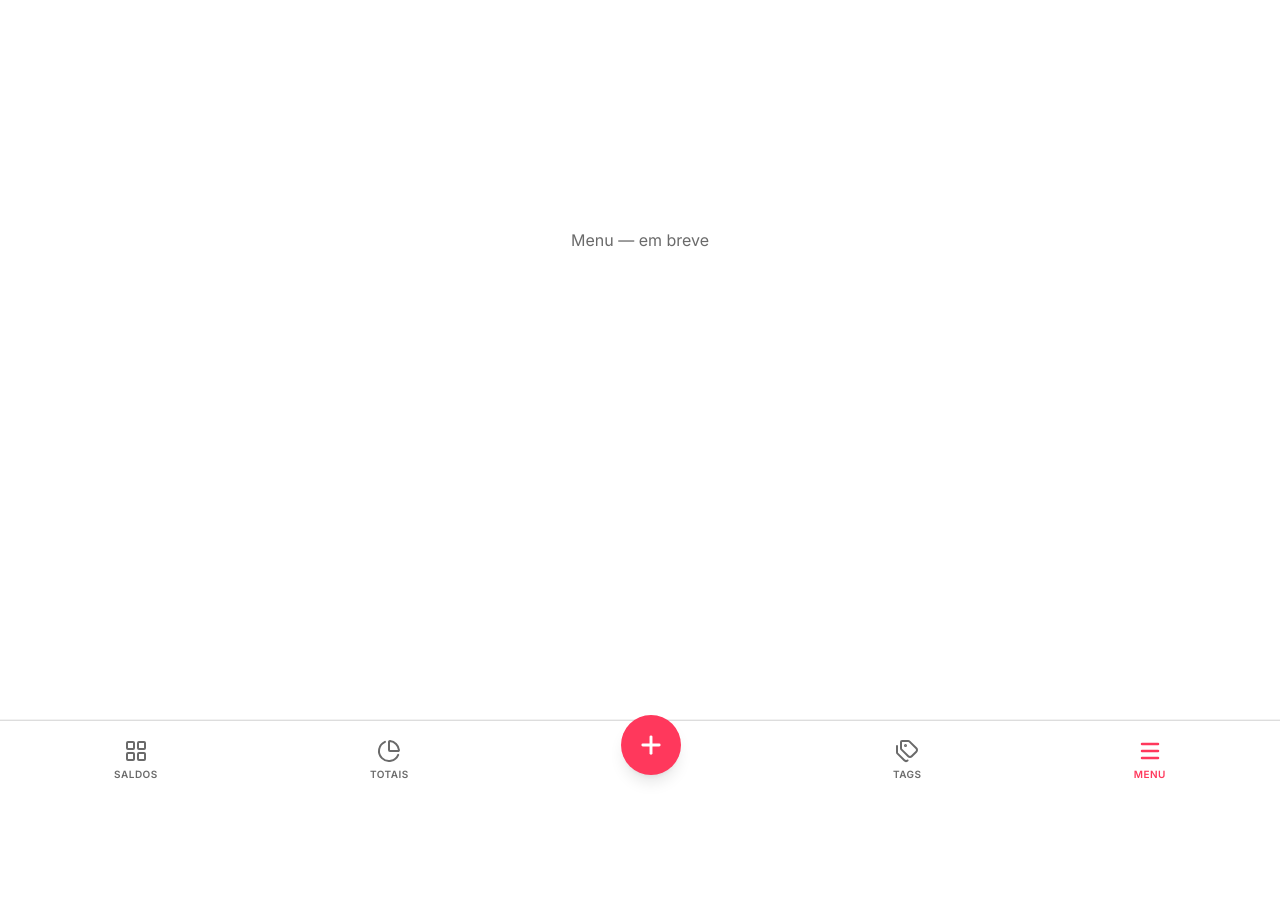
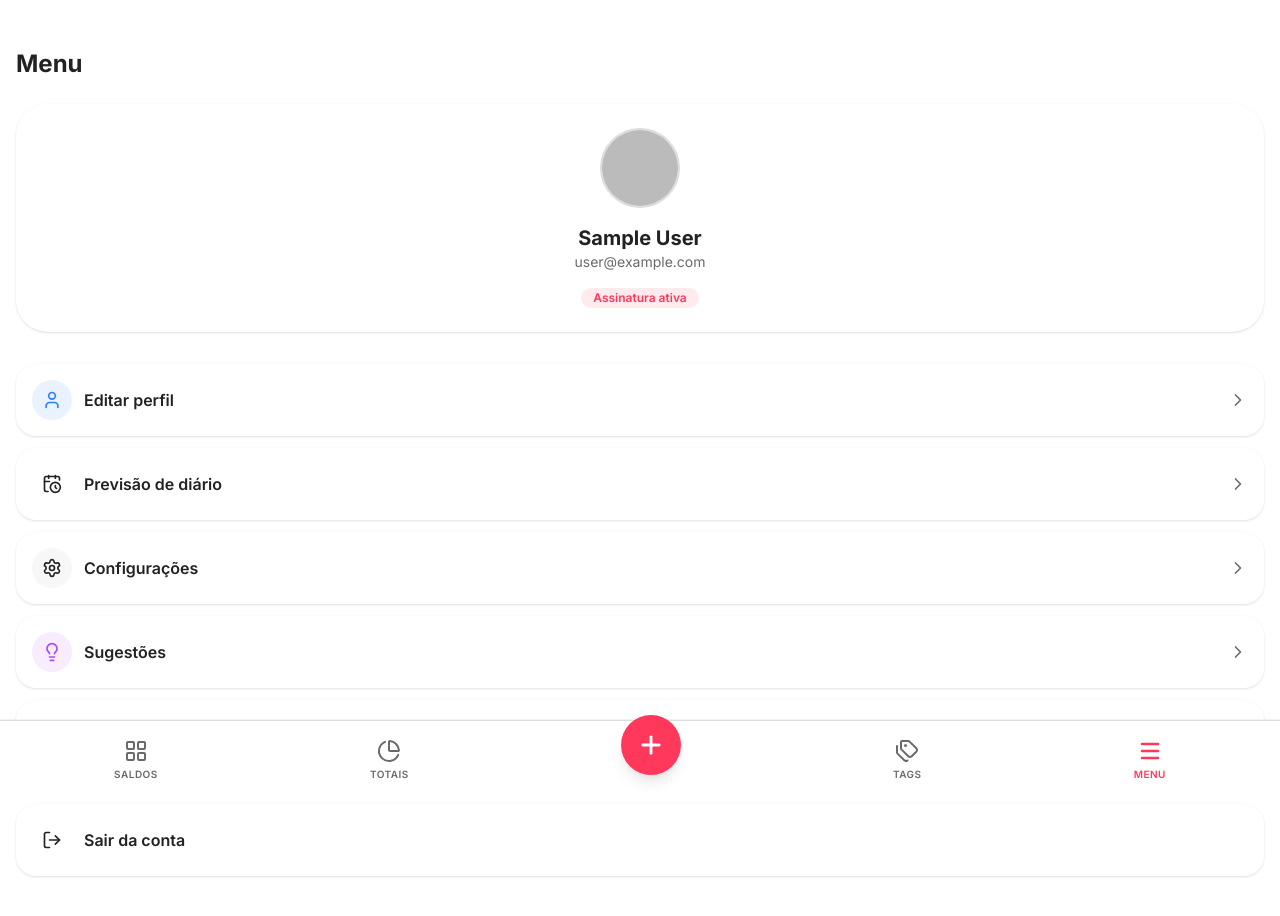
Before and after one commit to IgorGuariroba/bfin-app, a Next.js app: page /menu in a window 1280 px wide. Shown: the top 916 px of the page. Before the commit the page ends 800 px from the top, so only its background shows below. Built offline with nearby package versions, Linux system fonts and the light colour scheme; no server answers; sample sign-in values are in the browser's storage.

Commit message:
feat: implement menu and profile screen (T15)

```diff
--- /dev/null
+++ b/src/app/(app)/menu/logout-button.tsx
@@ -0,0 +1,24 @@
+import { signOut } from "@/lib/auth";
+import { LogOut } from "lucide-react";
+
+export function LogoutButton() {
+  return (
+    <form
+      action={async () => {
+        "use server";
+        await signOut({ redirectTo: "/login" });
+      }}
+      className="w-full"
+    >
+      <button
+        type="submit"
+        className="flex w-full items-center gap-3 rounded-2xl bg-surface p-4 text-left shadow-sm transition-transform active:scale-95"
+      >
+        <div className="flex h-10 w-10 items-center justify-center rounded-full bg-red/10 text-red">
+          <LogOut size={20} />
+        </div>
+        <span className="font-semibold text-red">Sair da conta</span>
+      </button>
+    </form>
+  );
+}
--- a/src/app/(app)/menu/page.tsx
+++ b/src/app/(app)/menu/page.tsx
@@ -1,7 +1,100 @@
-export default function MenuPage() {
+import { auth } from "@/lib/auth";
+import { redirect } from "next/navigation";
+import Link from "next/link";
+import { User, CalendarClock, Settings, Lightbulb, HelpCircle, ChevronRight } from "lucide-react";
+import { LogoutButton } from "./logout-button";
+import { Badge } from "@/components/ui/badge";
+
+export default async function MenuPage() {
+  const session = await auth();
+
+  if (!session?.user) {
+    redirect("/login");
+  }
+
+  const user = session.user;
+
+  const menuItems = [
+    {
+      icon: User,
+      label: "Editar perfil",
+      href: "#", // stub
+      color: "text-blue-500",
+      bgColor: "bg-blue-500/10",
+    },
+    {
+      icon: CalendarClock,
+      label: "Previsão de diário",
+      href: "/previsao",
+      color: "text-amber",
+      bgColor: "bg-amber/10",
+    },
+    {
+      icon: Settings,
+      label: "Configurações",
+      href: "#", // stub
+      color: "text-ink",
+      bgColor: "bg-surface-soft",
+    },
+    {
+      icon: Lightbulb,
+      label: "Sugestões",
+      href: "#", // stub
+      color: "text-purple-500",
+      bgColor: "bg-purple-500/10",
+    },
+    {
+      icon: HelpCircle,
+      label: "Ajuda",
+      href: "#", // stub
+      color: "text-green",
+      bgColor: "bg-green/10",
+    },
+  ];
+
   return (
-    <div className="flex items-center justify-center min-h-[60vh] text-muted-foreground">
-      Menu — em breve
+    <div className="flex flex-col min-h-full bg-canvas px-4 pt-12 pb-24">
+      <h1 className="text-2xl font-bold text-ink mb-6">Menu</h1>
+
+      {/* Profile Card */}
+      <div className="flex flex-col items-center justify-center rounded-3xl bg-surface p-6 shadow-sm mb-8">
+        <div className="h-20 w-20 rounded-full bg-surface-soft border-2 border-hairline flex items-center justify-center mb-4 overflow-hidden">
+          {user.image ? (
+            <img src={user.image} alt={user.name || "User"} className="h-full w-full object-cover" />
+          ) : (
+            <User size={32} className="text-muted-foreground" />
+          )}
+        </div>
+        <h2 className="text-xl font-bold text-ink">{user.name || "Usuário"}</h2>
+        <p className="text-sm text-muted-foreground mb-4">{user.email}</p>
+
+        <Badge variant="secondary" className="bg-primary/10 text-primary hover:bg-primary/20 border-0 font-semibold px-3 py-1">
+          Assinatura ativa
+        </Badge>
+      </div>
+
+      {/* Menu Options */}
+      <div className="flex flex-col gap-3 mb-8">
+        {menuItems.map((item, i) => {
+          const Icon = item.icon;
+          return (
+            <Link
+              key={i}
+              href={item.href}
+              className="flex items-center gap-3 rounded-2xl bg-surface p-4 shadow-sm transition-transform active:scale-95"
+            >
+              <div className={`flex h-10 w-10 items-center justify-center rounded-full ${item.bgColor} ${item.color}`}>
+                <Icon size={20} />
+              </div>
+              <span className="flex-1 font-semibold text-ink">{item.label}</span>
+              <ChevronRight size={20} className="text-muted-foreground" />
+            </Link>
+          );
+        })}
+      </div>
+
+      {/* Logout */}
+      <LogoutButton />
     </div>
   );
 }
```
Also changed, not shown: 1 other file (tests, documents, lock files or other folders).
